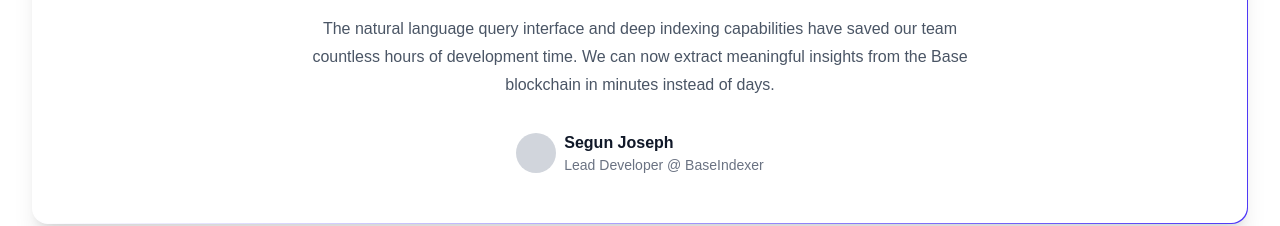
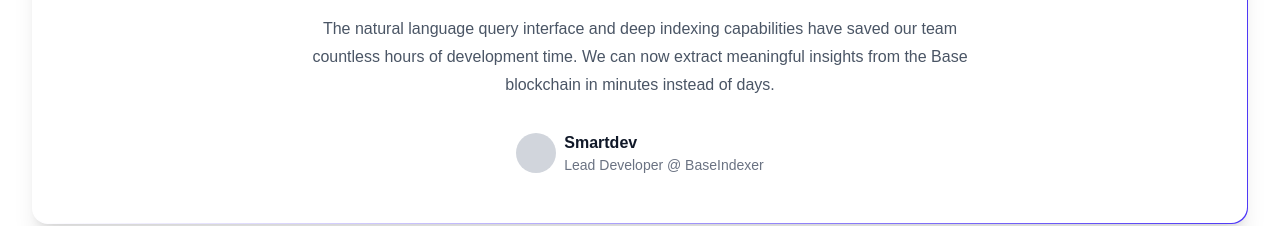
Before and after one commit to Smartdevs17/BaseIndexer, a Next.js app in the folder frontend/: page / in a window 1280 px wide. Shown: the part 3060-3286 px from the top of the page. Built offline with nearby package versions, Linux system fonts and the light colour scheme.

Commit message:
fix: update leader name

```diff
--- a/frontend/components/home/Stats.tsx
+++ b/frontend/components/home/Stats.tsx
@@ -174,7 +174,7 @@ export default function Stats() {
             <div className="mt-8 flex items-center justify-center space-x-2">
               <div className="h-10 w-10 rounded-full bg-gray-300 dark:bg-gray-700"></div>
               <div className="text-left">
-                <div className="text-base font-semibold text-gray-900 dark:text-white">Segun Joseph</div>
+                <div className="text-base font-semibold text-gray-900 dark:text-white">Smartdev</div>
                 <div className="text-sm text-gray-500 dark:text-gray-400">Lead Developer @ BaseIndexer</div>
               </div>
             </div>
```
